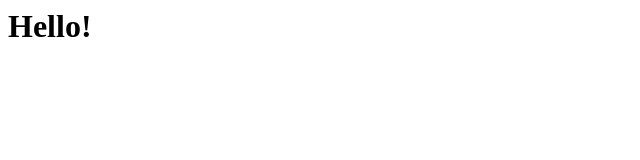
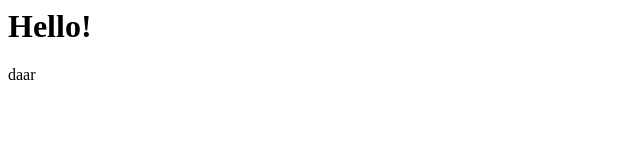
Before and after one commit to sjorsw/hello-world, a plain HTML site: page index.html in a window 1280 px wide. Shown: the full height of the page, 0-640 px from the left. Drawn offline with Linux system fonts and the light colour scheme.

Commit message:
Update index.html

```diff
--- a/index.html
+++ b/index.html
@@ -1 +1,2 @@
 <h1>Hello!</h1>
+<p> daar </p>
```
